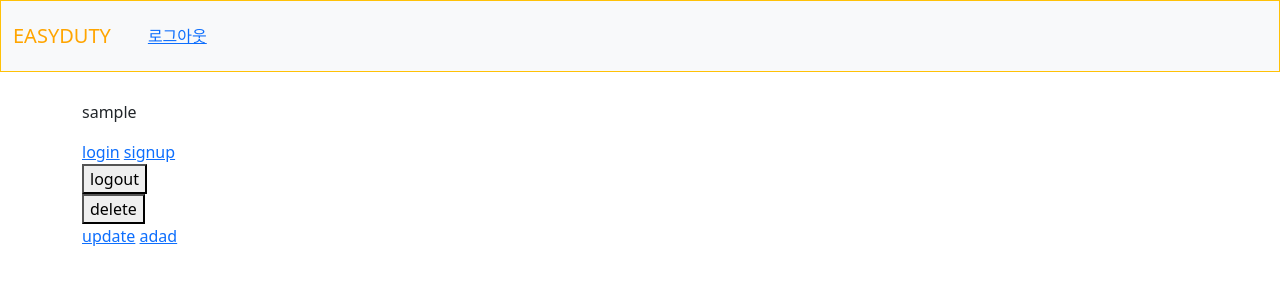
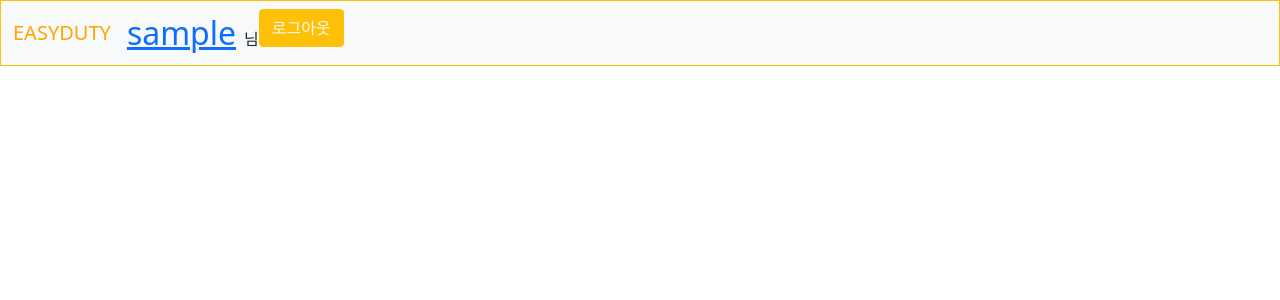
Before and after one commit to EasyDuty/Web, a Django app: page /calendars/main/ in a window 1280 px wide. Shown: the top 300 px of the page. Run offline with Django 3.2, Linux system fonts and the light colour scheme; the visitor is signed in with stand-in values (Sample User, id 1).

Commit message:
accounts templates ver 1.2

```diff
--- a/accounts/templates/accounts/login.html
+++ b/accounts/templates/accounts/login.html
@@ -7,6 +7,6 @@
     {% csrf_token %}
     <p>아이디: {{ form.username }}</p>
     <p>비밀번호: {{ form.password }}</p>
-    <button type="submit" class="btn btn-primary">회원가입</button>
+    <button type="submit" class="btn btn-primary">로그인</button>
   </form>
 {% endblock content %}
--- a/accounts/templates/accounts/signup.html
+++ b/accounts/templates/accounts/signup.html
@@ -9,10 +9,8 @@
     <p>비밀번호: {{ form.password1 }}</p>
     <p>비밀번호 확인: {{ form.password2 }}</p>
     <p>이름: {{ form.name }}</p>
-    {% comment %} 나이가 아닌 생년월일을 기록하여 나이 계산 필요 {% endcomment %}
-    <p>생년월일: {{ form.age }}</p>
-    {% comment %} 경력이 아닌 입사일(or 입사년도)을 기록하여 경력 계산 필요 {% endcomment %}
-    <p>입사일: {{ form.career }}</p>
+    <p>생년월일: {{ form.birth }} 'YYYY-MM-DD 형식'</p>
+    <p>입사일: {{ form.career }} 'YYYY-MM-DD 형식'</p>
     <p>소속 팀: {{ form.team }}</p>
     <p>소속 병동: {{ form.ward }}</p>
     <p>소속 병원: {{ form.hospital }}</p>
--- a/accounts/templates/accounts/update.html
+++ b/accounts/templates/accounts/update.html
@@ -5,10 +5,9 @@
   <hr>
   <form action="{% url 'accounts:signup' %}" method="POST" class="d-inline">
     {% csrf_token %}
+    <p>아이디: {{ form.username }}</p>
     <p>이름: {{ form.name }}</p>
-    {% comment %} 나이가 아닌 생년월일을 기록하여 나이 계산 필요 {% endcomment %}
-    <p>생년월일: {{ form.age }}</p>
-    {% comment %} 경력이 아닌 입사일(or 입사년도)을 기록하여 경력 계산 필요 {% endcomment %}
+    <p>생년월일: {{ form.birth }}</p>
     <p>입사일: {{ form.career }}</p>
     <p>소속 팀: {{ form.team }}</p>
     <p>소속 병동: {{ form.ward }}</p>
--- a/calendars/templates/calendars/main.html
+++ b/calendars/templates/calendars/main.html
@@ -2,17 +2,5 @@
 
 
 {% block content %}
-<p>{{ user }}</p>
-<a href="{% url 'accounts:login' %}">login</a>
-<a href="{% url 'accounts:signup' %}">signup</a>
-<form action="{% url 'accounts:logout' %}" method='POST'>
-{% csrf_token %}
-<button>logout</button>
-</form>
-<form action="{% url 'accounts:delete' %}" method='POST'>
-{% csrf_token %}
-<button>delete</button>
-</form>
-<a href="{% url 'accounts:update' %}">update</a>
-<a href="{% url 'calendars:apply-off' %}">adad</a>
+
 {% endblock content %}
--- a/templates/base.html
+++ b/templates/base.html
@@ -13,7 +13,7 @@
   </style>
 </head>
 <body>
-  <nav class="navbar navbar-expand-lg navbar-light bg-light border-bottom border border-warning fixed-top">
+  <nav class="navbar navbar-expand-lg navbar-light bg-light border-bottom border border-warning fixed-top ">
     <div class="container-fluid">
       <a class="navbar-brand" href="{% url 'calendars:main' %}" style="color: orange;">EASYDUTY</a>
       <button class="navbar-toggler" type="button" data-bs-toggle="collapse" data-bs-target="#navbarNav" aria-controls="navbarNav" aria-expanded="false" aria-label="Toggle navigation" style="background: orange;">
@@ -22,22 +22,25 @@
       <div class="collapse navbar-collapse" id="navbarNav">
         <ul class="navbar-nav">
           {% if user.is_authenticated %}
-            {% comment %} 프로필 페이지 만들어지면 활성화 {% endcomment %}
-            {% comment %} <li class="nav-item">
-              <a class="nav-link" href="{% url 'accounts:profile' %}">{{ user }}</a>님
-            </li> {% endcomment %}
             <li class="nav-item">
-              <form class="nav-link" action="{% url 'accounts:logout' %}" method="POST">
+              <a href="{% url 'accounts:profile' %}" class="fs-2 me-2">{{ user }}</a>님
+            </li>
+            <li class="nav-item">
+              <form action="{% url 'accounts:logout' %}" method="POST">
                 {% csrf_token %}
-                <button class="btn btn-link">로그아웃</button>
+                <button class="btn btn-link btn-warning text-decoration-none text-light me-2">로그아웃</button>
               </form>
             </li>
           {% else %}
             <li class="nav-item">
-              <a class="nav-link" href="{% url 'accounts:signup' %}">회원가입</a>
+              <a href="{% url 'accounts:signup' %}">
+                <button class="btn btn-link btn-warning text-decoration-none text-light me-2">회원가입</button>
+              </a>
             </li>
             <li class="nav-item">
-              <a class="nav-link" aria-current="page" href="{% url 'accounts:login' %}">로그인</a>
+              <a href="{% url 'accounts:login' %}">
+                <button class="btn btn-link btn-warning text-decoration-none text-light me-2">로그인</button>
+              </a>
             </li>
           {% endif %}
         </ul>
```
Also changed, not shown: accounts/templates/accounts/profile.html (+10 -2 lines), accounts/migrations/0002_auto_20211025_2022.py (deleted).
